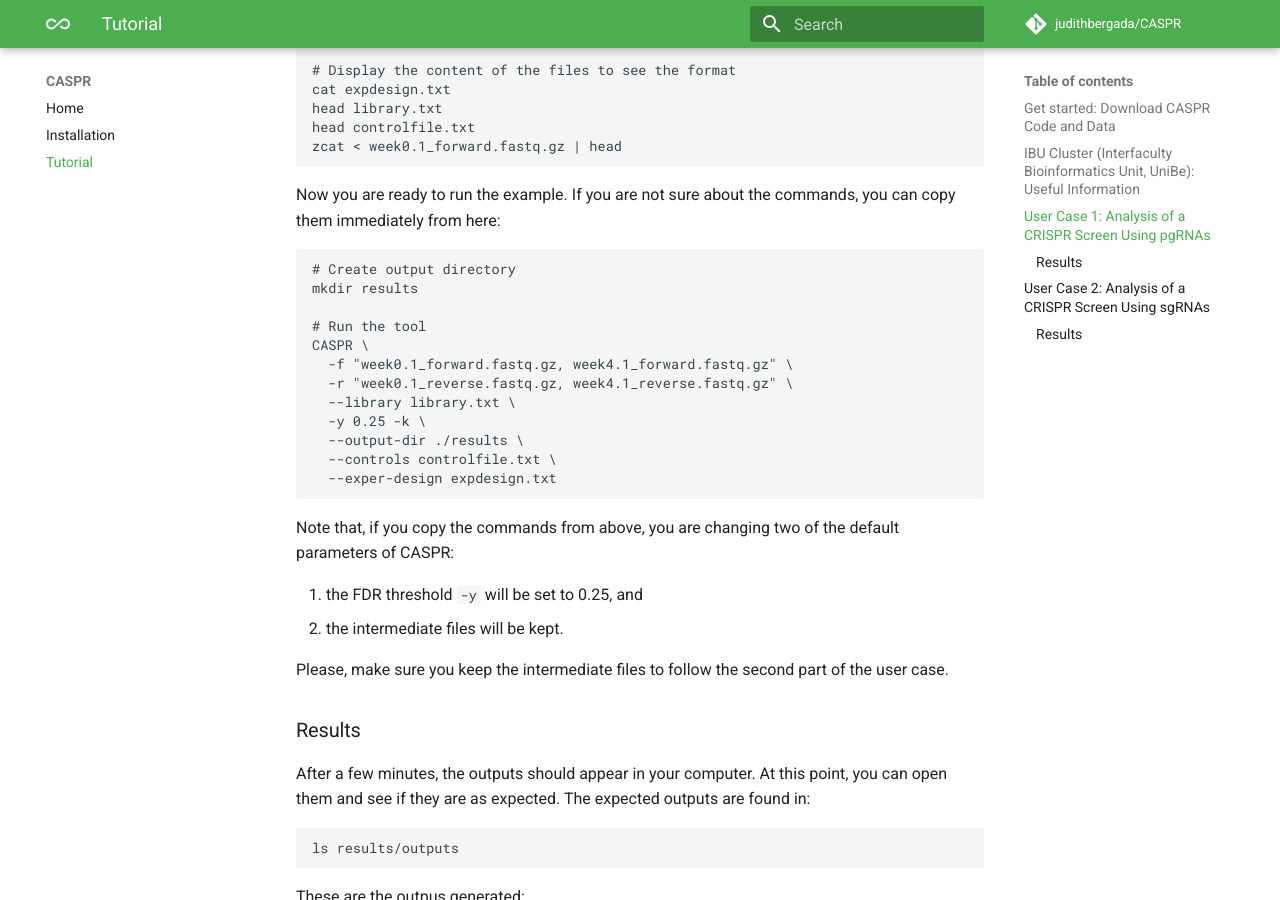
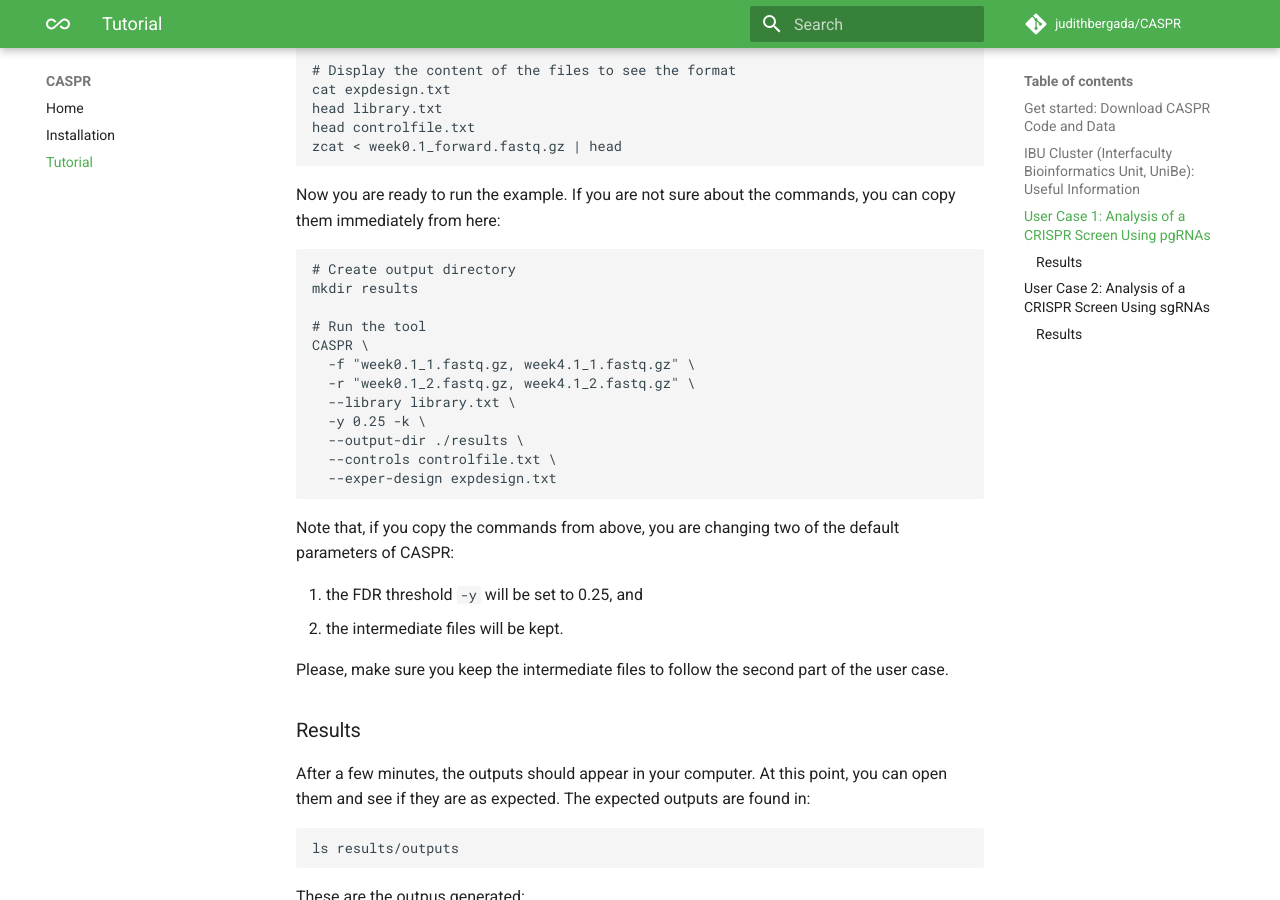
Before and after one commit to judithbergada/CASPR, an MkDocs documentation site: the page built from docs/pages/tutorial.md, in a window 1280 px wide and 900 px high, scrolled down 1655 px. Built offline with MkDocs 1.6.1 and Material for MkDocs 9.7.7, drawn with Linux system fonts in a browser that asks for light colours; comment, search, counter and statistics services are not loaded; some of the changed text lies outside the part shown.

Commit message:
Bug fixes

````diff
--- a/docs/pages/tutorial.md
+++ b/docs/pages/tutorial.md
@@ -90,8 +90,8 @@ mkdir results
 
 # Run the tool
 CASPR \
-  -f "week0.1_forward.fastq.gz, week4.1_forward.fastq.gz" \
-  -r "week0.1_reverse.fastq.gz, week4.1_reverse.fastq.gz" \
+  -f "week0.1_1.fastq.gz, week4.1_1.fastq.gz" \
+  -r "week0.1_2.fastq.gz, week4.1_2.fastq.gz" \
   --library library.txt \
   -y 0.25 -k \
   --output-dir ./results \
@@ -174,8 +174,8 @@ You can find a solution to quickly finish the user case here:
 
 ```bash
 CASPR \
-  -f "week0.1_forward.fastq.gz, week4.1_forward.fastq.gz" \
-  -r "week0.1_reverse.fastq.gz, week4.1_reverse.fastq.gz" \
+  -f "week0.1_1.fastq.gz, week4.1_1.fastq.gz" \
+  -r "week0.1_2.fastq.gz, week4.1_2.fastq.gz" \
   --library library.txt \
   -i --start map --pause map -y 0.25 -k \
   --output-dir ./results \
````
Also changed, not shown: 7 other files.
